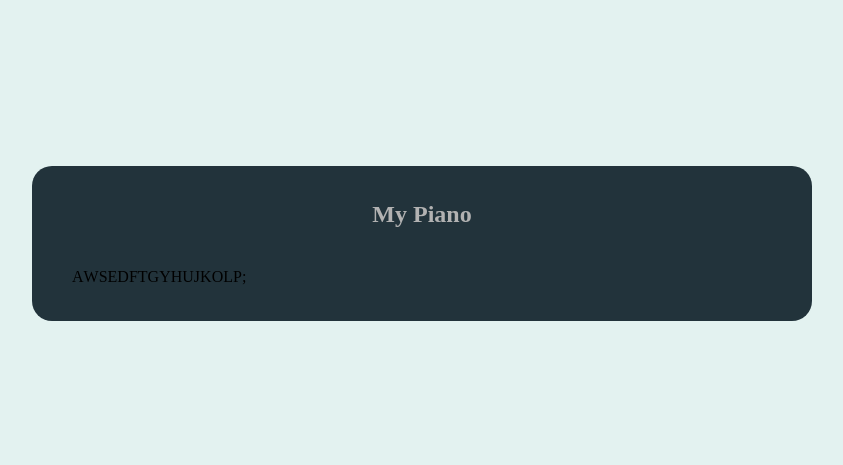
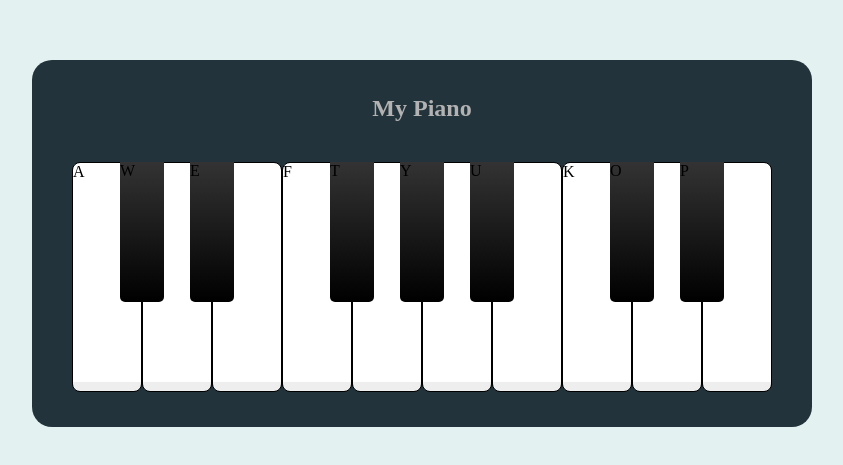
Before and after one commit to Zeynab-jalalian/Piano, a plain HTML site: page index.html in a window 1280 px wide. Shown: the part 157-622 px from the top of the page, without its empty margins (218-1061 px from the left). Drawn offline with Linux system fonts and the light colour scheme.

Commit message:
black keys style

```diff
--- a/style.css
+++ b/style.css
@@ -34,3 +34,18 @@ header h2{
   text-transform: uppercase;
   position: relative;
 }
+.piano-keys .white{
+  height: 230px;
+  width: 70px;
+  border-radius: 8px;
+  border: 1px solid #000;
+  background: linear-gradient(#fff 96%,#eee 4%);
+}
+.piano-keys .black{
+  z-index: 2;
+  width: 44px;
+  height: 140px;
+  margin: 0 -22px 0 -22px;
+  border-radius: 0 0 5px 5px;
+  background: linear-gradient(#333,#000);
+}
```
